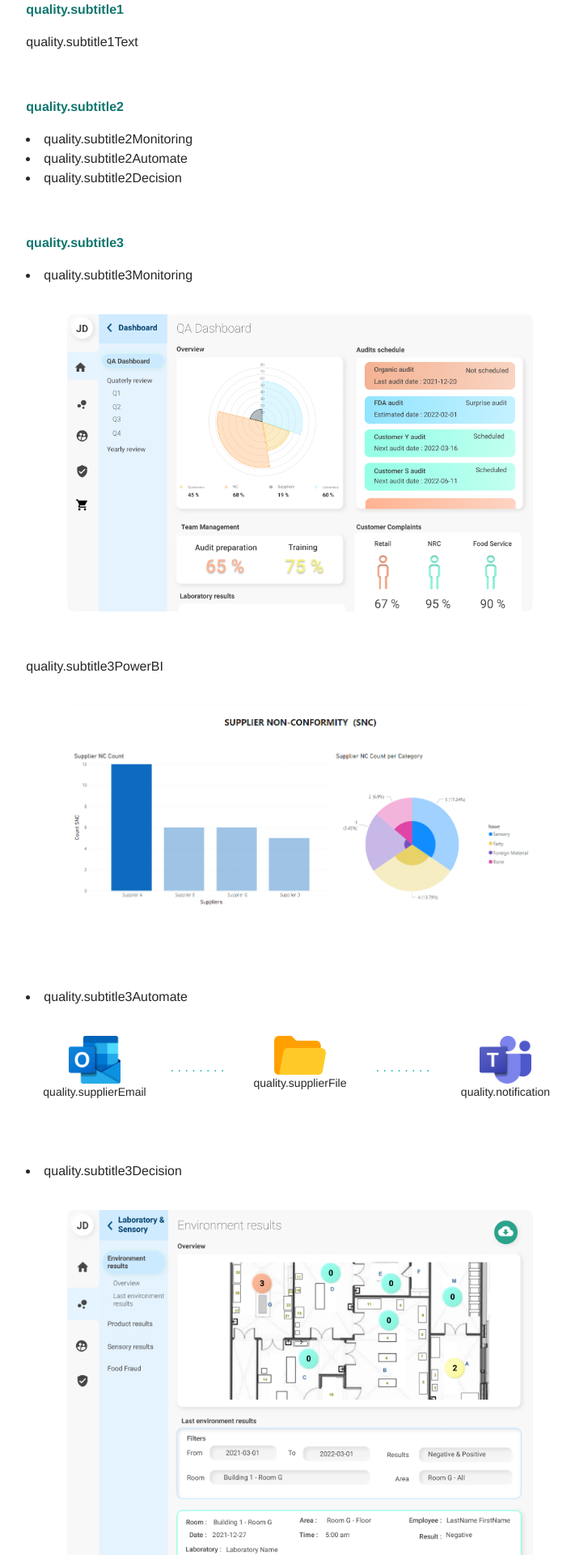
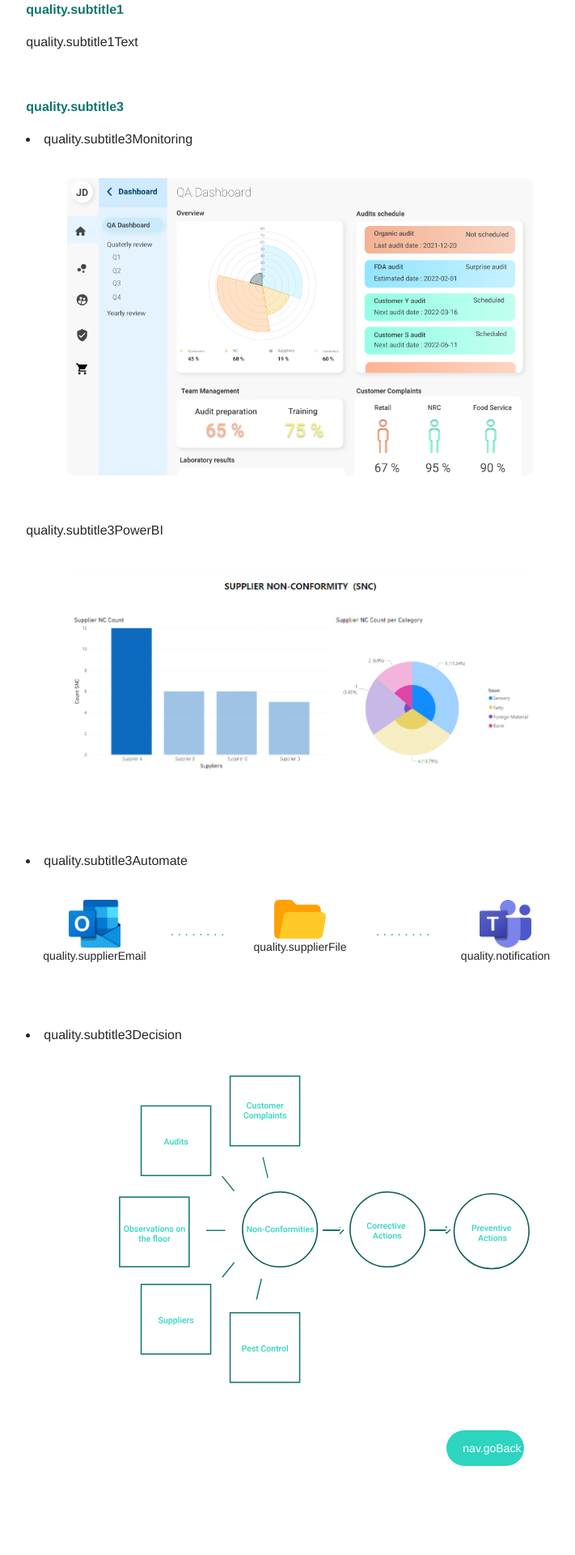
Before and after one commit to jdasilvalima/Vuejs-Porfolio, a Vue app: page /portfolio/projects/quality in a window 1280 px wide. Shown: the part 300-2220 px from the top of the page at 81% size, without its empty margins (269-980 px from the left). Built offline with nearby package versions, Linux system fonts and the light colour scheme.

Commit message:
updated quality page

```diff
--- a/src/components/projects/QualityProject.vue
+++ b/src/components/projects/QualityProject.vue
@@ -2,7 +2,7 @@
   <div class="md:pt-16 px-6 md:px-0 pb-20">
     <div class="grid grid-cols-6 md:grid-cols-12 grid-rows-auto gap-4">
       <div
-        class="text-gray-500 dark:text-teal-200 text-lg font-semibold text-left mb-5 md:col-start-3 col-span-6 md:col-span-8"
+        class="text-gray-500 dark:text-teal-50 text-lg font-semibold text-left mb-5 md:col-start-3 col-span-6 md:col-span-8"
       >
         {{ $t("quality.title") }}
       </div>
@@ -17,22 +17,6 @@
         class="text-gray-800 dark:text-teal-50 text-justify mb-10 md:col-start-3 col-span-6 md:col-span-8"
       >
         {{ $t("quality.subtitle1Text") }}
-      </div>
-
-      <div
-        class="text-teal-700 dark:text-teal-400 font-semibold text-left md:col-start-3 col-span-6 md:col-span-8"
-      >
-        {{ $t("quality.subtitle2") }}
-      </div>
-
-      <div
-        class="text-gray-800 dark:text-teal-50 mb-10 md:col-start-3 col-span-6 md:col-span-8"
-      >
-        <ul class="list-disc list-inside text-justify">
-          <li v-html="$t('quality.subtitle2Monitoring')"></li>
-          <li v-html="$t('quality.subtitle2Automate')"></li>
-          <li v-html="$t('quality.subtitle2Decision')"></li>
-        </ul>
       </div>
 
       <div
@@ -120,9 +104,9 @@
         class="mt-5 mb-10 md:col-start-3 col-span-6 md:col-span-8 flex justify-center"
       >
         <img
-          src="@/assets/quality-page.png"
-          alt="quality page example"
-          class="md:max-w-xl rounded-lg"
+          src="@/assets/quality-improvement.svg"
+          alt="schema quality improvement"
+          class="md:max-h-96"
         />
       </div>
       <button
--- a/src/locales/en.json
+++ b/src/locales/en.json
@@ -107,10 +107,6 @@
     "title": "Personal Project - Quality management system design",
     "subtitle1": "❔ The Issue",
     "subtitle1Text": "How to help quality teams with their daily tasks while preparing for audits during the year ?",
-    "subtitle2": "🎯 The Goals",
-    "subtitle2Monitoring": "<span class='font-semibold'>Monitoring :</span> alert when Non-Conformities are not closed or when there is a recurrence with a Non-Conformity, follow audits if they are shceduled or not, watch customer complaints ...",
-    "subtitle2Automate": "<span class='font-semibold'>Automate :</span> send emails, organize documents received from suppliers, use suppliers' API (eg laboratory and pest control company) to log results",
-    "subtitle2Decision": "<span class='font-semibold'>Continuous improvement :</span> quarterly review, KPI indicators, follow up on audit preparation",
     "subtitle3": "✔️ Solutions",
     "subtitle3Monitoring": "<span class='font-semibold'>Monitoring :</span> create a dashboard for QA team, notify managers immediately when there is a quality issue, create different pages to manage suppliers, food fraud, trainings, etc.",
     "subtitle3PowerBI": "Software synchronized with PowerBI :",
@@ -118,7 +114,7 @@
     "supplierEmail": "Send automatically emails to suppliers",
     "supplierFile": "Save files from suppliers in their folders",
     "notification": "Notify QA team to review new documents",
-    "subtitle3Decision": "<span class='font-semibold'>Continuous improvement :</span> reports, data visualization, data analysis, sort data"
+    "subtitle3Decision": "<span class='font-semibold'>Continuous improvement :</span> alert when Non-Conformities are not closed or when there is a recurrence with a Non-Conformity, follow audits if they are shceduled or not, watch customer complaints"
   },
   "planning-web": {
     "title": "Company Project - Planning Application (Java / Vue.js)",
--- a/src/locales/fr.json
+++ b/src/locales/fr.json
@@ -107,10 +107,6 @@
     "title": "Projet personnel - Conception du système de management de la qualité",
     "subtitle1": "❔ Le Problème",
     "subtitle1Text": "Comment aider les équipes qualité dans leurs tâches quotidiennes tout en préparant les audits en cours d'année ?",
-    "subtitle2": "🎯 Les Objectifs",
-    "subtitle2Monitoring": "<span class='font-semibold'>Surveillance :</span> alerte lorsque les Non-Conformités ne sont pas clôturées ou lorsqu'il y a récidive d'une Non-Conformité, suit les audits s'ils sont programmés ou non, surveille les réclamations clients...",
-    "subtitle2Automate": "<span class='font-semibold'>Automatiser :</span> envoie d'e-mails, organise les documents reçus des fournisseurs, utilise l'API de certains fournisseurs (par exemple: laboratoire et entreprise de lutte antiparasitaire) pour enregistrer les résultats",
-    "subtitle2Decision": "<span class='font-semibold'>Amélioration continue :</span> revue trimestrielle, indicateurs KPI, suivi de la préparation des audits",
     "subtitle3": "✔️ Solutions",
     "subtitle3Monitoring": "<span class='font-semibold'>Suivi :</span> créer un tableau de bord pour l'équipe QA, informer immédiatement les responsables en cas de problème de qualité, créer différentes pages pour gérer les fournisseurs, la fraude alimentaire, les formations, etc.",
     "subtitle3PowerBI": "Logiciel synchronisé avec PowerBI :",
```
Also changed, not shown: src/assets/quality-improvement.svg (added).
